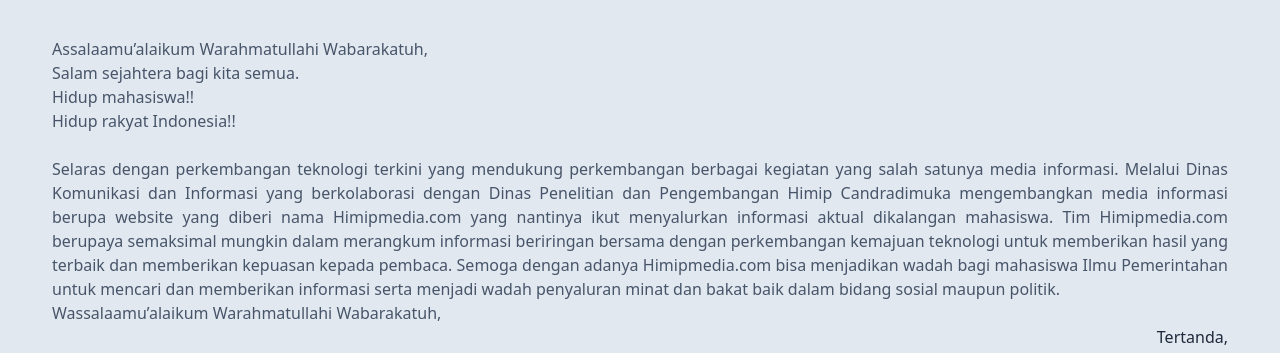
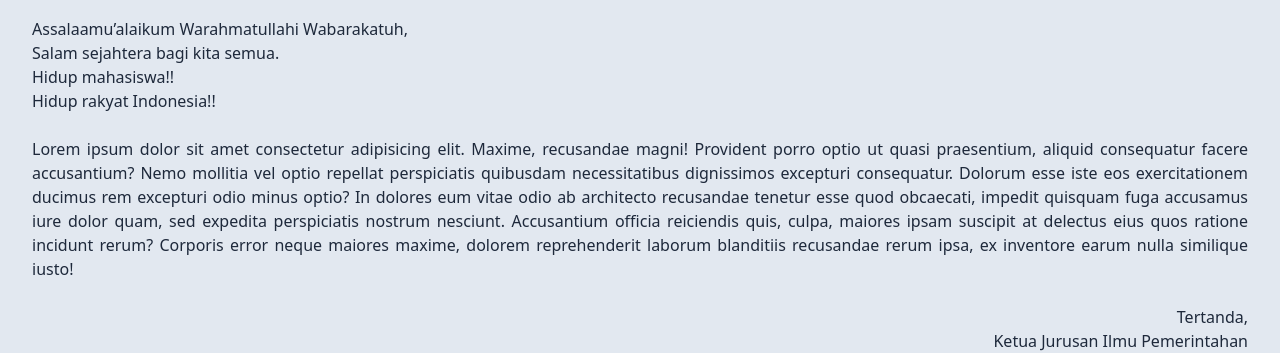
Before and after one commit to BeetCodeStudio/himipmedia, a website: page sambutanjurusan.html in a window 1280 px wide. Shown: the part 409-762 px from the top of the page. Drawn offline with nearby package versions, Linux system fonts and the light colour scheme; a script that the page names is missing.

Commit message:
small update

```diff
--- a/sambutanjurusan.html
+++ b/sambutanjurusan.html
@@ -22,18 +22,18 @@
 
     <!-- Main Content -->
 
-    <div class="bg-blue-50 text-center py-20">
+    <div class="bg-blue-50 text-center py-20 px-5">
         <h2 class="title capitalize py-3">Kata Sambutan Ketua Jurusan</h2>
         <p class="petunjuk capitalize">sepatah kata sambutan dari ketua jurusan ilmu pemerintahan</p>
 
     </div>
     <!-- visi misi himip -->
-    <div class="container md:mx-auto py-10 flex flex-col">
+    <div class="container md:mx-auto py-10 flex flex-col ">
         <div class="space-y-5 text-center md:text-left items-center justify-center flex flex-col">
             <!-- <p class="text-xl uppercase font-semibold text-blue-900">HIMIPCANDRADIMUKA</p> -->
             <h2 class="subtitle py-10 text-center capitalize">kata Sambutan dari Ketua Jurusan</h2>
-            <div class=" p-5 prose prose-neutral ">
-                <p class="text-slate-600 md:p-0 p-3 text-left">
+            <div class="prose">
+                <p class=" md:p-0 p-3 text-left">
                     Assalaamu’alaikum Warahmatullahi Wabarakatuh, <br>
                     Salam sejahtera bagi kita semua. <br>
                     Hidup mahasiswa!! <br>
@@ -42,37 +42,22 @@
 
 
                 </p>
-                <p class="text-slate-600 md:p-0 p-3 text-justify">
+                <p class=" md:p-0 p-3 text-justify">
 
-                    Selaras dengan perkembangan teknologi terkini yang mendukung perkembangan berbagai kegiatan yang
-                    salah
-                    satunya media informasi. Melalui Dinas Komunikasi dan Informasi yang berkolaborasi dengan Dinas
-                    Penelitian dan Pengembangan Himip Candradimuka mengembangkan media informasi berupa website yang
-                    diberi
-                    nama Himipmedia.com yang nantinya ikut menyalurkan informasi aktual dikalangan mahasiswa.
-                    Tim Himipmedia.com berupaya semaksimal mungkin dalam merangkum informasi beriringan bersama dengan
-                    perkembangan kemajuan teknologi untuk memberikan hasil yang terbaik dan memberikan kepuasan kepada
-                    pembaca.
-                    Semoga dengan adanya Himipmedia.com bisa menjadikan wadah bagi mahasiswa Ilmu Pemerintahan untuk
-                    mencari
-                    dan memberikan informasi serta menjadi wadah penyaluran minat dan bakat baik dalam bidang sosial
-                    maupun
-                    politik.
-                    <br>
-                    Wassalaamu’alaikum Warahmatullahi Wabarakatuh,
-                    <br>
+                    Lorem ipsum dolor sit amet consectetur adipisicing elit. Maxime, recusandae magni! Provident porro optio ut quasi praesentium, aliquid consequatur facere accusantium? Nemo mollitia vel optio repellat perspiciatis quibusdam necessitatibus dignissimos excepturi consequatur. Dolorum esse iste eos exercitationem ducimus rem excepturi odio minus optio? In dolores eum vitae odio ab architecto recusandae tenetur esse quod obcaecati, impedit quisquam fuga accusamus iure dolor quam, sed expedita perspiciatis nostrum nesciunt. Accusantium officia reiciendis quis, culpa, maiores ipsam suscipit at delectus eius quos ratione incidunt rerum? Corporis error neque maiores maxime, dolorem reprehenderit laborum blanditiis recusandae rerum ipsa, ex inventore earum nulla similique iusto!
 
                 </p>
                 <p class="text-right w-full">
+                    <br>
                     Tertanda,
                     <br>
-                    Bupati Himip Fisip Unri Periode 2021/2022
+                    Ketua Jurusan Ilmu Pemerintahan
                 </p>
             </div>
 
         </div>
         <div class="w-full md:w-1/2 mx-auto py-5">
-            <figcaption class="rounded-md w-full flex items-center justify-center gap-3">
+            <figcaption class="w-full flex items-center justify-center gap-3">
                 <div class="w-32 h-32 rounded-full bg-black"></div>
                 <div class="">
                     <p class="font-bold text-xl">ADLIN, S.Sos, M.Si</p>
```
Also changed, not shown: sambutan.html (+8 -4 lines).
